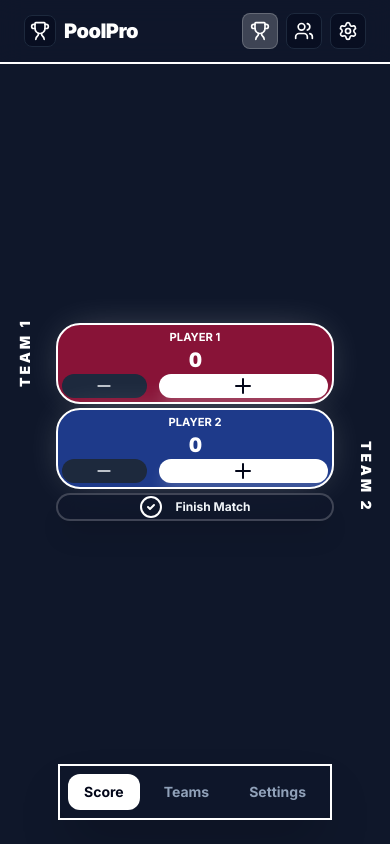
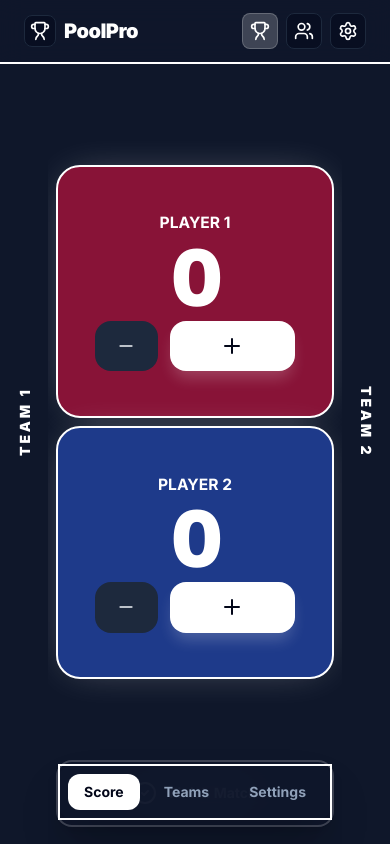
Before and after one commit to benjistealth/PoolPro, a React (Vite) app: page / in a window 390 px wide. Built offline with nearby package versions, Linux system fonts and the light colour scheme.

Commit message:
mobile screen adjustments again & again & again

```diff
--- a/src/App.tsx
+++ b/src/App.tsx
@@ -634,7 +634,7 @@ export default function App() {
       </nav>
 
       <main
-        className={`relative z-10 min-h-screen flex flex-col ${view === 'scoreboard' ? 'justify-center py-2 sm:py-20' : 'justify-start pt-32 pb-24'} px-2 sm:px-4 mx-auto w-full transition-all duration-500`}
+        className={`relative z-10 h-[100dvh] flex flex-col ${view === 'scoreboard' ? 'justify-center' : 'justify-start pt-32 pb-24'} px-2 sm:px-4 mx-auto w-full transition-all duration-500 overflow-hidden`}
         style={{ maxWidth: view === 'scoreboard' ? 'var(--gameplay-width)' : '896px' }}
       >
         <AnimatePresence mode="wait">
@@ -644,18 +644,15 @@ export default function App() {
               initial={{ opacity: 0, y: 20 }}
               animate={{ opacity: 1, y: 0 }}
               exit={{ opacity: 0, y: -20 }}
-              className="space-y-1 sm:space-y-8"
-            >
-              {/* Team Names Display (Vertical, Nudged up to align with scores) */}
+              className="h-full grid grid-rows-[12vh_1fr_12vh] gap-2 sm:gap-8"
+            >
+              {/* Team Names Display (Vertical, Perfectly centered) */}
               <div
                 className="fixed inset-y-0 left-0 flex items-center justify-center pointer-events-none z-0 overflow-hidden"
-                style={{
-                  width: 'var(--sidebar-width)',
-                  transform: 'translateY(var(--team1-offset))'
-                }}
-              >
-                <div
-                  className="text-[14px] sm:text-[32px] lg:text-[48px] font-black uppercase tracking-[0.2em] vertical-text rotate-180 h-full flex items-center justify-center transition-transform duration-500"
+                style={{ width: 'var(--sidebar-width)' }}
+              >
+                <div
+                  className="text-[min(4vw,14px)] sm:text-[32px] lg:text-[48px] font-black uppercase tracking-[0.2em] vertical-text rotate-180 h-full flex items-center justify-center transition-transform duration-500"
                   style={{ color: player1.color }}
                 >
                   {team1Name}
@@ -663,29 +660,27 @@ export default function App() {
               </div>
               <div
                 className="fixed inset-y-0 right-0 flex items-center justify-center pointer-events-none z-0 overflow-hidden"
-                style={{
-                  width: 'var(--sidebar-width)',
-                  transform: 'translateY(var(--team2-offset))'
-                }}
-              >
-                <div
-                  className="text-[14px] sm:text-[32px] lg:text-[48px] font-black uppercase tracking-[0.2em] vertical-text h-full flex items-center justify-center transition-transform duration-500"
+                style={{ width: 'var(--sidebar-width)' }}
+              >
+                <div
+                  className="text-[min(4vw,14px)] sm:text-[32px] lg:text-[48px] font-black uppercase tracking-[0.2em] vertical-text h-full flex items-center justify-center transition-transform duration-500"
                   style={{ color: player2.color }}
                 >
                   {team2Name}
                 </div>
               </div>
 
-              {/* Game Info Header */}
-              {(isShotClockEnabled || isMatchClockEnabled) && (
-                <div
-                  className="flex items-center justify-center bg-slate-900/50 p-0.5 sm:p-4 rounded-2xl border-2 transition-all duration-500"
+              {/* Row 1: Game Info Header */}
+              <div className="flex items-center justify-center">
+                {(isShotClockEnabled || isMatchClockEnabled) ? (
+                  <div
+                    className="flex items-center justify-center bg-slate-900/50 p-1 sm:p-4 rounded-2xl border-2 transition-all duration-500 w-full max-w-md"
                     style={{
                       borderImage: `linear-gradient(to right, ${player1.color} 50%, ${player2.color} 50%) 1`,
                       borderRadius: '1rem'
                     }}
                   >
-                  <div className="flex items-center gap-8">
+                    <div className="flex items-center gap-4 sm:gap-8">
                       {isMatchClockEnabled && (
                         <div className="flex flex-col items-center">
                           <span className="hidden sm:block text-[10px] font-bold uppercase tracking-tighter text-slate-500 mb-1">Match Clock</span>
@@ -693,7 +688,7 @@ export default function App() {
                             className={`flex items-center gap-2 text-xl sm:text-2xl font-mono font-bold transition-colors duration-500 ${matchClock <= 60 ? 'text-red-500 animate-pulse' : ''}`}
                             style={matchClock > 60 ? { color: player1.color } : {}}
                           >
-                          <Timer className="w-5 h-5" />
+                            <Timer className="w-4 h-4 sm:w-5 sm:h-5" />
                             {formatTime(matchClock)}
                           </div>
                         </div>
@@ -706,7 +701,7 @@ export default function App() {
                             className={`flex items-center gap-2 text-xl sm:text-2xl font-mono font-bold transition-colors duration-500 ${shotClock <= 5 ? 'text-red-500 animate-pulse' : ''}`}
                             style={shotClock > 5 ? { color: player2.color } : {}}
                           >
-                          <Timer className="w-5 h-5" />
+                            <Timer className="w-4 h-4 sm:w-5 sm:h-5" />
                             {shotClock}s
                           </div>
                         </div>
@@ -715,28 +710,30 @@ export default function App() {
                       <div className="flex gap-2">
                         <button
                           onClick={isTimerRunning ? pauseTimer : startTimer}
-                        className="p-2 bg-slate-800 hover:bg-slate-700 rounded-xl transition-all duration-500 border"
+                          className="p-1.5 sm:p-2 bg-slate-800 hover:bg-slate-700 rounded-xl transition-all duration-500 border"
                           style={{ borderColor: isTimerRunning ? player2.color : player1.color, color: isTimerRunning ? player2.color : player1.color }}
                         >
-                        {isTimerRunning ? <Pause className="w-5 h-5" /> : <Play className="w-5 h-5" />}
+                          {isTimerRunning ? <Pause className="w-4 h-4 sm:w-5 sm:h-5" /> : <Play className="w-4 h-4 sm:w-5 sm:h-5" />}
                         </button>
                         <button
                           onClick={() => {
                             resetTimer();
                             if (isMatchClockEnabled && !isShotClockEnabled) resetMatchClock();
                           }}
-                        className="p-2 bg-slate-800 hover:bg-slate-700 rounded-xl transition-all duration-500 border border-slate-700"
+                          className="p-1.5 sm:p-2 bg-slate-800 hover:bg-slate-700 rounded-xl transition-all duration-500 border border-slate-700"
                           style={{ color: player1.color }}
                         >
-                        <RotateCcw className="w-5 h-5" />
-                      </button>
-                    </div>
-                  </div>
-                </div>
-              )}
-
-              {/* Score Cards */}
-              <div className="grid grid-cols-1 sm:grid-cols-2 gap-1 sm:gap-6">
+                          <RotateCcw className="w-4 h-4 sm:w-5 sm:h-5" />
+                        </button>
+                      </div>
+                    </div>
+                  </div>
+                ) : <div className="h-full w-full" />}
+              </div>
+
+              {/* Row 2: Score Cards Grid */}
+              <div className="flex items-center justify-center">
+                <div className="grid grid-cols-1 sm:grid-cols-2 gap-2 sm:gap-6 w-full">
                   {[player1, player2].map((p, idx) => (
                       <motion.div
                         key={p.id}
@@ -747,38 +744,38 @@ export default function App() {
                             resetTimer();
                           }
                         }}
-                      className="relative p-1 sm:p-8 rounded-3xl border-2 transition-all duration-500 cursor-pointer overflow-hidden shadow-2xl"
+                        className="relative p-2 sm:p-8 rounded-3xl border-2 transition-all duration-500 cursor-pointer overflow-hidden shadow-2xl flex flex-col justify-center min-h-[30vh] sm:min-h-[40vh]"
                         style={{
                           borderColor: p.color,
                           backgroundColor: p.bgColor,
                           boxShadow: `0 0 40px -15px ${p.color}66`
                         }}
                       >
-                      <div className="flex flex-col items-center gap-0 sm:gap-6">
+                        <div className="flex flex-col items-center gap-1 sm:gap-6">
                         {isEditingNames ? (
                           <input
                             type="text"
                             value={p.name}
                             onChange={(e) => idx === 0 ? setPlayer1({...p, name: e.target.value}) : setPlayer2({...p, name: e.target.value})}
-                          className="w-full bg-slate-800 border border-slate-700 rounded-xl px-4 py-2 text-center text-[1.2rem] sm:text-[1.5rem] font-bold focus:outline-none focus:border-emerald-500 uppercase"
+                            className="w-full bg-slate-800 border border-slate-700 rounded-xl px-4 py-2 text-center text-[min(4vw,1.2rem)] sm:text-[1.5rem] font-bold focus:outline-none focus:border-emerald-500 uppercase"
                             style={{ color: p.color }}
                           />
                         ) : (
-                        <h2 className="text-[0.7rem] sm:text-[1.8rem] font-bold uppercase truncate w-full text-center" style={{ color: p.color }}>
+                          <h2 className="text-[min(4vw,1rem)] sm:text-[1.8rem] font-bold uppercase truncate w-full text-center" style={{ color: p.color }}>
                             {p.name}
                           </h2>
                         )}
 
                         <div className="relative group">
-                        <span className="text-xl sm:text-9xl font-black tracking-tighter tabular-nums" style={{ color: p.color }}>
+                          <span className="text-[min(20vw,12vh)] sm:text-9xl font-black tracking-tighter tabular-nums leading-none" style={{ color: p.color }}>
                             {p.score}
                           </span>
                         </div>
 
-                      <div className="flex items-center gap-3 w-full">
+                        <div className="flex items-center gap-3 w-full max-w-[200px] sm:max-w-none">
                           <button
                             onClick={() => decrementScore(p.id)}
-                          className="flex-1 h-6 sm:h-16 bg-slate-800 hover:bg-slate-700 rounded-2xl flex items-center justify-center transition-all active:scale-95"
+                            className="flex-1 h-[6vh] sm:h-16 bg-slate-800 hover:bg-slate-700 rounded-2xl flex items-center justify-center transition-all active:scale-95"
                           >
                             <Minus className="w-5 h-5" />
                           </button>
@@ -787,7 +784,7 @@ export default function App() {
                               e.stopPropagation();
                               incrementScore(p.id);
                             }}
-                          className="flex-[2] h-6 sm:h-16 text-slate-950 rounded-2xl flex items-center justify-center transition-all active:scale-95 shadow-lg"
+                            className="flex-[2] h-[6vh] sm:h-16 text-slate-950 rounded-2xl flex items-center justify-center transition-all active:scale-95 shadow-lg"
                             style={{
                               backgroundColor: p.color,
                               boxShadow: `0 10px 15px -3px ${p.color}33`
@@ -800,12 +797,13 @@ export default function App() {
                     </motion.div>
                   ))}
                 </div>
-
-              {/* Finish Match */}
-              <div className="flex flex-col sm:flex-row gap-4">
+              </div>
+
+              {/* Row 3: Finish Match Footer */}
+              <div className="flex items-center justify-center">
                 <button
                   onClick={finishMatch}
-                  className="flex-1 h-7 sm:h-20 bg-slate-900/80 hover:bg-slate-900/90 backdrop-blur-md rounded-2xl flex items-center justify-center gap-3 text-xs sm:text-xl font-bold transition-all shadow-xl border-2 border-white/20 active:scale-95"
+                  className="w-full max-w-md h-[8vh] sm:h-20 bg-slate-900/80 hover:bg-slate-900/90 backdrop-blur-md rounded-2xl flex items-center justify-center gap-3 text-sm sm:text-xl font-bold transition-all shadow-xl border-2 border-white/20 active:scale-95"
                 >
                   <CheckCircle2 className="w-6 h-6 text-white" />
                   Finish Match
```
Also changed, not shown: src/index.css (+0 -15 lines), 1 other file (tests, documents, lock files or other folders). Lines whose indentation alone changed are shown as unchanged.
